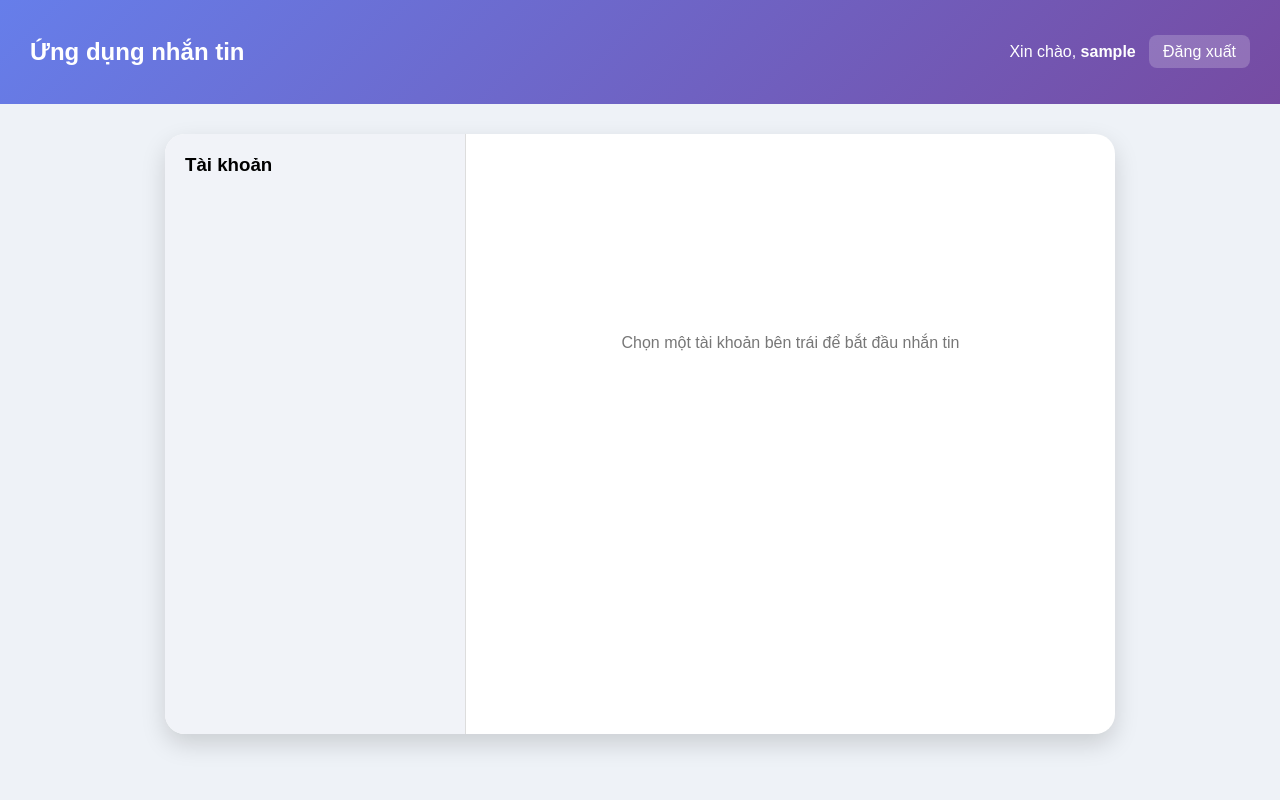
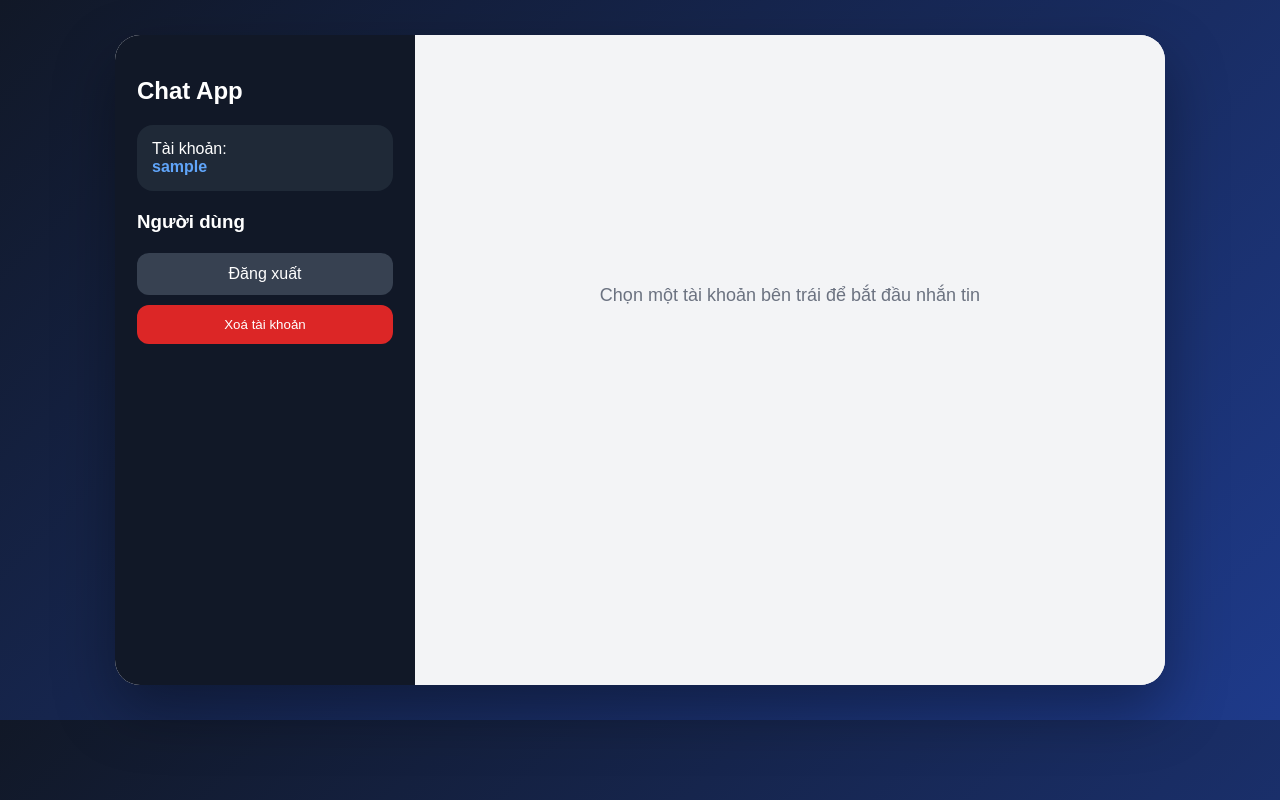
Before and after one commit to ngocnamh2007-star/chat_wed, a Flask app: page /chat in a window 1280 px wide. Run offline with Flask 3, Linux system fonts and the light colour scheme; the visitor is signed in with stand-in values (Sample User, id 1); data comes from the database, SQL or seed files in the repository.

Commit message:
Update chat.html

```diff
--- a/chat_wed/templates/chat.html
+++ b/chat_wed/templates/chat.html
@@ -2,200 +2,354 @@
 <html lang="vi">
 <head>
     <meta charset="UTF-8">
-    <title>Chat riêng tư</title>
+    <title>Modern Chat</title>
+
     <style>
+        * {
+            box-sizing: border-box;
+        }
+
         body {
             margin: 0;
-            font-family: Arial;
-            background: #eef2f7;
+            font-family: Arial, sans-serif;
+            background: linear-gradient(135deg, #111827, #1e3a8a);
         }
 
-        .header {
-            background: linear-gradient(135deg, #667eea, #764ba2);
-            color: white;
-            padding: 18px 30px;
+        .app {
+            width: 1050px;
+            height: 650px;
+            margin: 35px auto;
+            background: white;
+            border-radius: 25px;
             display: flex;
-            justify-content: space-between;
-            align-items: center;
-        }
-
-        .header a {
-            color: white;
-            text-decoration: none;
-            background: rgba(255,255,255,0.2);
-            padding: 8px 14px;
-            border-radius: 8px;
-        }
-
-        .main {
-            width: 950px;
-            height: 600px;
-            margin: 30px auto;
-            background: white;
-            display: flex;
-            border-radius: 20px;
             overflow: hidden;
-            box-shadow: 0 10px 25px rgba(0,0,0,0.15);
+            box-shadow: 0 25px 60px rgba(0,0,0,0.35);
         }
 
         .sidebar {
-            width: 260px;
-            background: #f1f3f8;
-            border-right: 1px solid #ddd;
-            padding: 20px;
+            width: 300px;
+            background: #111827;
+            color: white;
+            padding: 22px;
         }
 
-        .sidebar h3 {
-            margin-top: 0;
+        .profile {
+            background: #1f2937;
+            padding: 15px;
+            border-radius: 16px;
+            margin-bottom: 20px;
+        }
+
+        .profile b {
+            color: #60a5fa;
         }
 
         .user {
             display: block;
-            padding: 12px;
+            padding: 13px 15px;
             margin-bottom: 10px;
-            background: white;
-            color: #333;
+            background: #1f2937;
+            color: white;
             text-decoration: none;
-            border-radius: 12px;
+            border-radius: 14px;
         }
 
         .user:hover, .active {
-            background: #667eea;
+            background: #2563eb;
+        }
+
+        .logout {
+            display: block;
+            margin-top: 20px;
             color: white;
+            text-decoration: none;
+            background: #374151;
+            padding: 12px;
+            border-radius: 12px;
+            text-align: center;
+        }
+
+        .delete-account {
+            width: 100%;
+            margin-top: 10px;
+            background: #dc2626;
+            color: white;
+            border: none;
+            padding: 12px;
+            border-radius: 12px;
+            cursor: pointer;
         }
 
         .chat-area {
             flex: 1;
             display: flex;
             flex-direction: column;
+            background: #f3f4f6;
         }
 
-        .chat-title {
-            padding: 18px;
-            border-bottom: 1px solid #ddd;
-            font-weight: bold;
+        .chat-header {
+            padding: 20px;
+            background: white;
+            border-bottom: 1px solid #e5e7eb;
         }
 
-        .chat-box {
-            flex: 1;
-            padding: 20px;
-            overflow-y: auto;
-            background: #f7f9fc;
+        .chat-header h3 {
+            margin: 0;
         }
 
-        .message {
-            max-width: 70%;
+        .search-box input {
+            width: 100%;
+            margin-top: 12px;
+            padding: 12px;
+            border-radius: 12px;
+            border: 1px solid #d1d5db;
+            outline: none;
+        }
+
+        .messages {
+            flex: 1;
+            padding: 22px;
+            overflow-y: auto;
+        }
+
+        .msg {
+            max-width: 65%;
             padding: 12px 15px;
-            margin-bottom: 12px;
-            border-radius: 15px;
+            margin-bottom: 14px;
+            border-radius: 18px;
             clear: both;
+            word-wrap: break-word;
         }
 
         .me {
-            background: #667eea;
+            float: right;
+            background: #2563eb;
             color: white;
-            float: right;
-            border-bottom-right-radius: 3px;
+            border-bottom-right-radius: 4px;
         }
 
         .other {
-            background: #e4e6eb;
-            color: #333;
             float: left;
-            border-bottom-left-radius: 3px;
+            background: white;
+            color: #111827;
+            border-bottom-left-radius: 4px;
         }
 
         .time {
             font-size: 11px;
             opacity: 0.7;
-            margin-top: 5px;
+            margin-top: 6px;
         }
 
-        form {
+        .actions {
+            margin-top: 7px;
             display: flex;
-            padding: 15px;
-            border-top: 1px solid #ddd;
-            background: white;
+            gap: 6px;
         }
 
-        input {
+        .actions button {
+            font-size: 11px;
+            border: none;
+            border-radius: 8px;
+            padding: 5px 8px;
+            cursor: pointer;
+        }
+
+        .delete-msg {
+            background: #f97316;
+            color: white;
+        }
+
+        .recall-msg {
+            background: #ef4444;
+            color: white;
+        }
+
+        .send-form {
+            display: flex;
+            gap: 10px;
+            padding: 18px;
+            background: white;
+            border-top: 1px solid #e5e7eb;
+        }
+
+        .send-form input {
             flex: 1;
-            padding: 13px;
-            border: 1px solid #ccc;
-            border-radius: 12px;
+            padding: 14px;
+            border-radius: 14px;
+            border: 1px solid #d1d5db;
             outline: none;
         }
 
-        button {
-            margin-left: 10px;
-            padding: 13px 22px;
+        .send-form button {
+            padding: 14px 24px;
             border: none;
-            border-radius: 12px;
-            background: #667eea;
+            border-radius: 14px;
+            background: #2563eb;
             color: white;
             cursor: pointer;
+            font-weight: bold;
         }
 
         .empty {
             text-align: center;
-            color: #777;
-            margin-top: 200px;
+            margin-top: 250px;
+            color: #6b7280;
+            font-size: 18px;
         }
     </style>
 </head>
+
 <body>
 
-<div class="header">
-    <h2>Ứng dụng nhắn tin</h2>
-    <div>
-        Xin chào, <b>{{ username }}</b>
-        &nbsp;
-        <a href="/logout">Đăng xuất</a>
-    </div>
-</div>
+<div class="app">
+    <div class="sidebar">
+        <h2>Chat App</h2>
 
-<div class="main">
-    <div class="sidebar">
-        <h3>Tài khoản</h3>
+        <div class="profile">
+            Tài khoản:<br>
+            <b>{{ username }}</b>
+        </div>
+
+        <h3>Người dùng</h3>
 
         {% for user in users %}
-            <a class="user {% if selected_user == user[0] %}active{% endif %}" href="/chat?user={{ user[0] }}">
-                {{ user[0] }}
+            <a class="user {% if selected_user == user['username'] %}active{% endif %}"
+               href="/chat?user={{ user['username'] }}">
+                {{ user['username'] }}
             </a>
         {% endfor %}
+
+        <a class="logout" href="/logout">Đăng xuất</a>
+
+        <form method="POST" action="/delete_account"
+              onsubmit="return confirm('Bạn có chắc muốn xoá tài khoản này không?');">
+            <button class="delete-account" type="submit">Xoá tài khoản</button>
+        </form>
     </div>
 
     <div class="chat-area">
         {% if selected_user %}
-            <div class="chat-title">
-                Đang nhắn với: {{ selected_user }}
+            <div class="chat-header">
+                <h3>Đang nhắn với: {{ selected_user }}</h3>
+                <div class="search-box">
+                    <input type="text" id="searchInput" placeholder="Tìm kiếm tin nhắn...">
+                </div>
             </div>
 
-            <div class="chat-box">
-                {% for msg in messages %}
-                    {% if msg[0] == username %}
-                        <div class="message me">
-                    {% else %}
-                        <div class="message other">
-                    {% endif %}
-                            <div>{{ msg[2] }}</div>
-                            <div class="time">{{ msg[3] }}</div>
-                        </div>
-                {% endfor %}
-            </div>
+            <div class="messages" id="messages"></div>
 
-            <form method="POST">
-                <input type="hidden" name="receiver" value="{{ selected_user }}">
-                <input type="text" name="message" placeholder="Nhập tin nhắn..." required>
+            <form class="send-form" id="sendForm">
+                <input type="hidden" id="receiver" value="{{ selected_user }}">
+                <input type="text" id="messageInput" placeholder="Nhập tin nhắn..." autocomplete="off" required>
                 <button type="submit">Gửi</button>
             </form>
         {% else %}
-            <div class="empty">
-                Chọn một tài khoản bên trái để bắt đầu nhắn tin
-            </div>
+            <div class="empty">Chọn một tài khoản bên trái để bắt đầu nhắn tin</div>
         {% endif %}
     </div>
 </div>
 
+<script>
+    const currentUser = "{{ username }}";
+    const selectedUser = "{{ selected_user }}";
+    const messagesBox = document.getElementById("messages");
+    const sendForm = document.getElementById("sendForm");
+    const messageInput = document.getElementById("messageInput");
+    const searchInput = document.getElementById("searchInput");
+
+    let lastContent = "";
+
+    function loadMessages() {
+        if (!selectedUser || !messagesBox) return;
+
+        const keyword = searchInput ? searchInput.value : "";
+
+        fetch(`/get_messages?user=${selectedUser}&keyword=${encodeURIComponent(keyword)}`)
+            .then(response => response.json())
+            .then(data => {
+                let html = "";
+
+                data.forEach(msg => {
+                    const isMe = msg.sender === currentUser;
+
+                    html += `
+                        <div class="msg ${isMe ? "me" : "other"}">
+                            <div>${msg.message}</div>
+                            <div class="time">${msg.created_at}</div>
+
+                            <div class="actions">
+                                <button class="delete-msg" onclick="deleteMessage(${msg.id})">Xoá</button>
+
+                                ${isMe && msg.recalled === 0 ? `
+                                    <button class="recall-msg" onclick="recallMessage(${msg.id})">Thu hồi</button>
+                                ` : ""}
+                            </div>
+                        </div>
+                    `;
+                });
+
+                if (html !== lastContent) {
+                    messagesBox.innerHTML = html;
+                    messagesBox.scrollTop = messagesBox.scrollHeight;
+                    lastContent = html;
+                }
+            });
+    }
+
+    if (sendForm) {
+        sendForm.addEventListener("submit", function(e) {
+            e.preventDefault();
+
+            const formData = new FormData();
+            formData.append("receiver", selectedUser);
+            formData.append("message", messageInput.value);
+
+            fetch("/send_message", {
+                method: "POST",
+                body: formData
+            }).then(() => {
+                messageInput.value = "";
+                loadMessages();
+            });
+        });
+    }
+
+    function deleteMessage(messageId) {
+        if (!confirm("Bạn muốn xoá tin nhắn này khỏi phía bạn?")) return;
+
+        const formData = new FormData();
+        formData.append("message_id", messageId);
+
+        fetch("/delete_message", {
+            method: "POST",
+            body: formData
+        }).then(() => {
+            loadMessages();
+        });
+    }
+
+    function recallMessage(messageId) {
+        if (!confirm("Bạn muốn thu hồi tin nhắn này với cả hai người?")) return;
+
+        const formData = new FormData();
+        formData.append("message_id", messageId);
+
+        fetch("/recall_message", {
+            method: "POST",
+            body: formData
+        }).then(() => {
+            loadMessages();
+        });
+    }
+
+    if (searchInput) {
+        searchInput.addEventListener("input", loadMessages);
+    }
+
+    loadMessages();
+    setInterval(loadMessages, 1000);
+</script>
+
 </body>
 </html>
```
